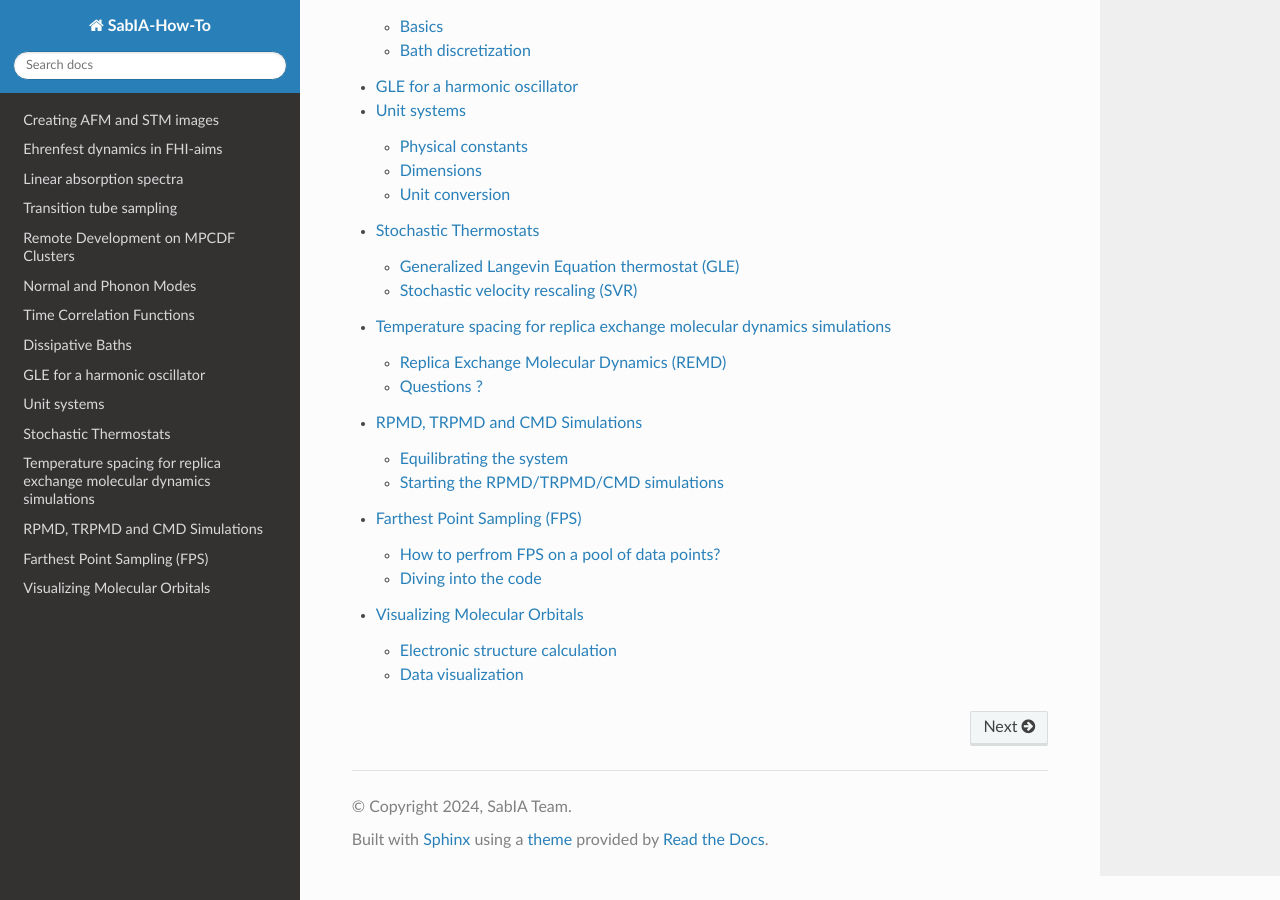
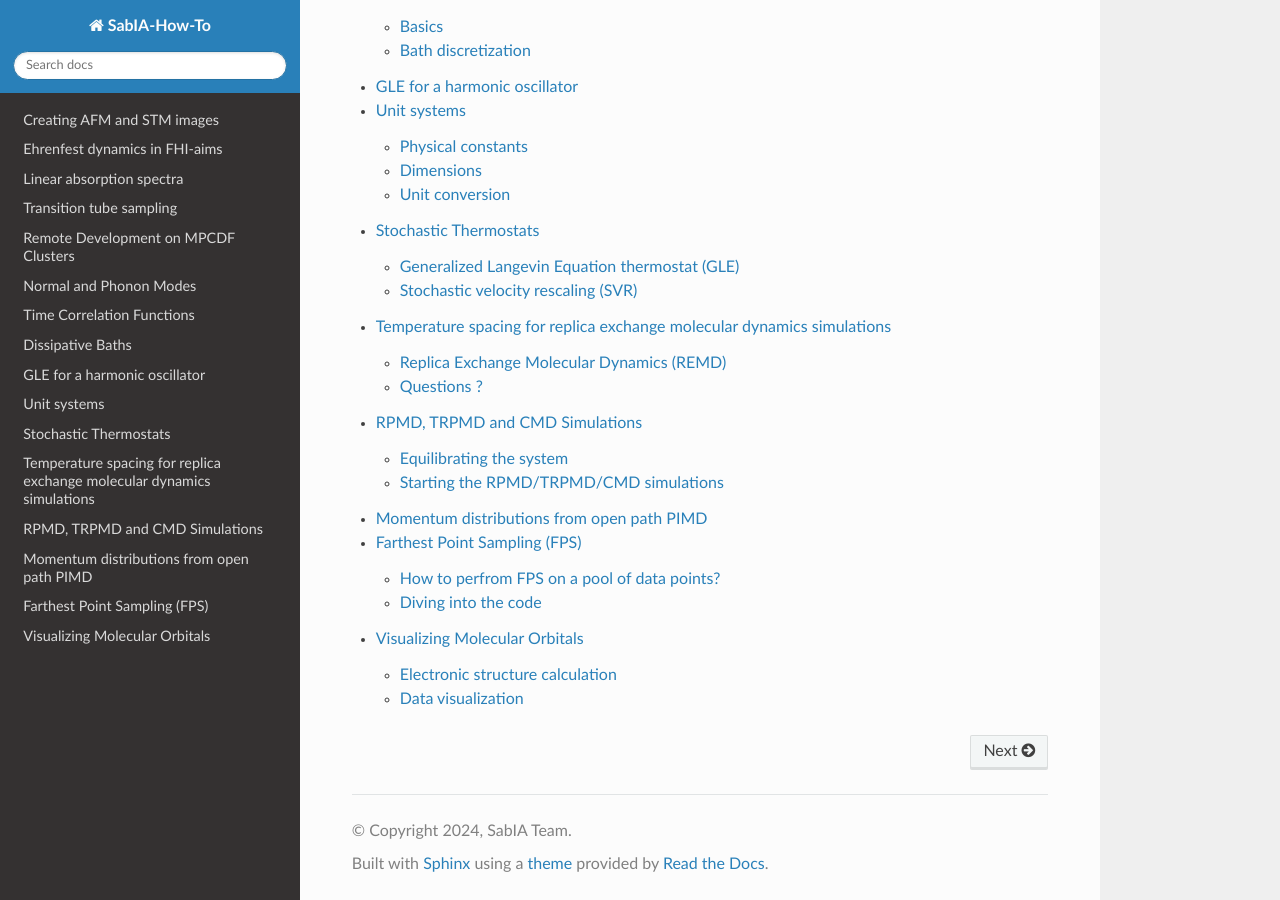
Before and after one commit to sabia-group/How-Tos, a Sphinx documentation site: the page built from docs/source/index.rst, in a window 1280 px wide and 900 px high, scrolled down 1276 px. Built offline with Sphinx 7.4.7 and the Read the Docs theme 3.1.0, drawn with Linux system fonts in a browser that asks for light colours; pages that are not in the unit, such as notebooks, are missing from menus.

Commit message:
New brach for momentum distribution tutorial

```diff
--- a/docs/source/conf.py
+++ b/docs/source/conf.py
@@ -27,7 +27,7 @@ extensions = [
     'nbsphinx',
     'sphinx.ext.viewcode',  # This allows linking or embedding source code
     'sphinx_copybutton', # pip install sphinx-copybutton
-    'sphinx_new_tab_link'
+    #'sphinx_new_tab_link' # HB: have problems with importing this
 ]
 
 # testing web code rendering
--- a/docs/source/index.rst
+++ b/docs/source/index.rst
@@ -33,6 +33,7 @@ How To ...
    thermostats
    remd_coefficient_search
    pimd-files/how-to-rmpd-trpmd-cmd.rst
+   open_paths/open_path
    farthest_point_sampling
    2dcorr
    mo-visualization/mo-visualization
--- /dev/null
+++ b/docs/source/open_paths/open_path.rst
@@ -0,0 +1,7 @@
+###########################################
+Momentum distributions from open path PIMD
+###########################################
+
+Contributed by Hannah Bertschi
+
+blablabla
```
